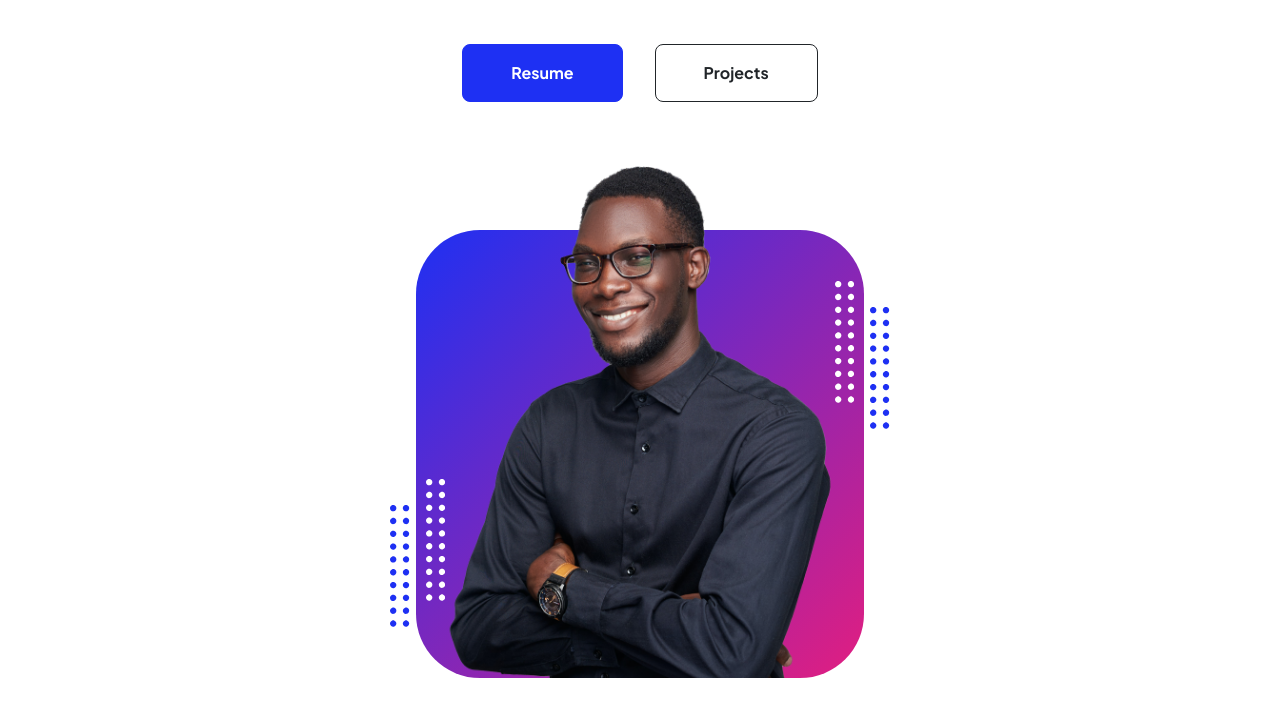
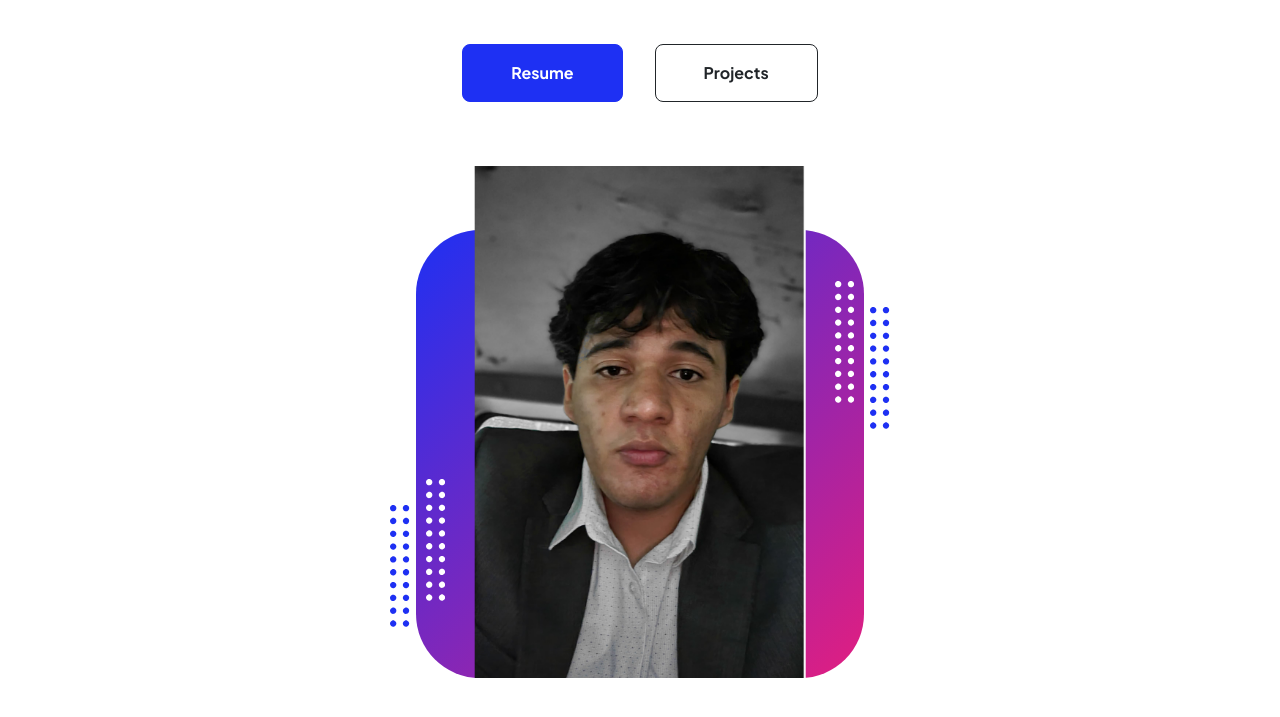
Before and after one commit to Daniwr/PORTFOLIO, a plain HTML site: page index.html in a window 1280 px wide. Shown: the part 291-1008 px from the top of the page. Drawn offline with nearby package versions, Linux system fonts and the light colour scheme.

Commit message:
cambio de perfil

```diff
--- a/index.html
+++ b/index.html
@@ -56,7 +56,7 @@
                                 <div class="profile bg-gradient-primary-to-secondary">
                                     <!-- TIP: For best results, use a photo with a transparent background like the demo example below-->
                                     <!-- Watch a tutorial on how to do this on YouTube (link)-->
-                                    <img class="profile-img" src="assets/profile.png" alt="..." />
+                                    <img class="profile-img" src="./assets/edit3.jpg" alt="" />
                                     <div class="dots-1">
                                         <!-- SVG Dots-->
                                         <svg version="1.1" xmlns="http://www.w3.org/2000/svg" xmlns:xlink="http://www.w3.org/1999/xlink" x="0px" y="0px" viewBox="0 0 191.6 1215.4" style="enable-background: new 0 0 191.6 1215.4" xml:space="preserve">
```
Also changed, not shown: assets/edit3.jpg (added).
